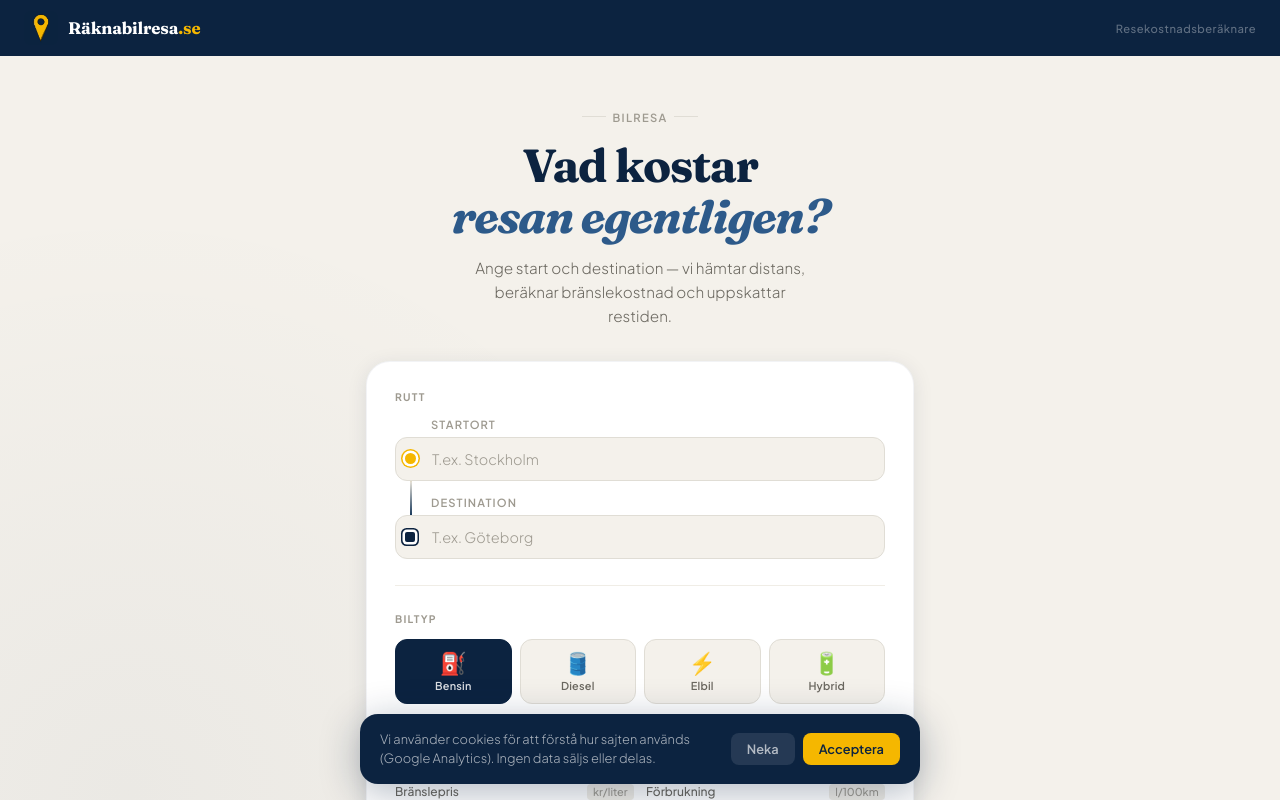
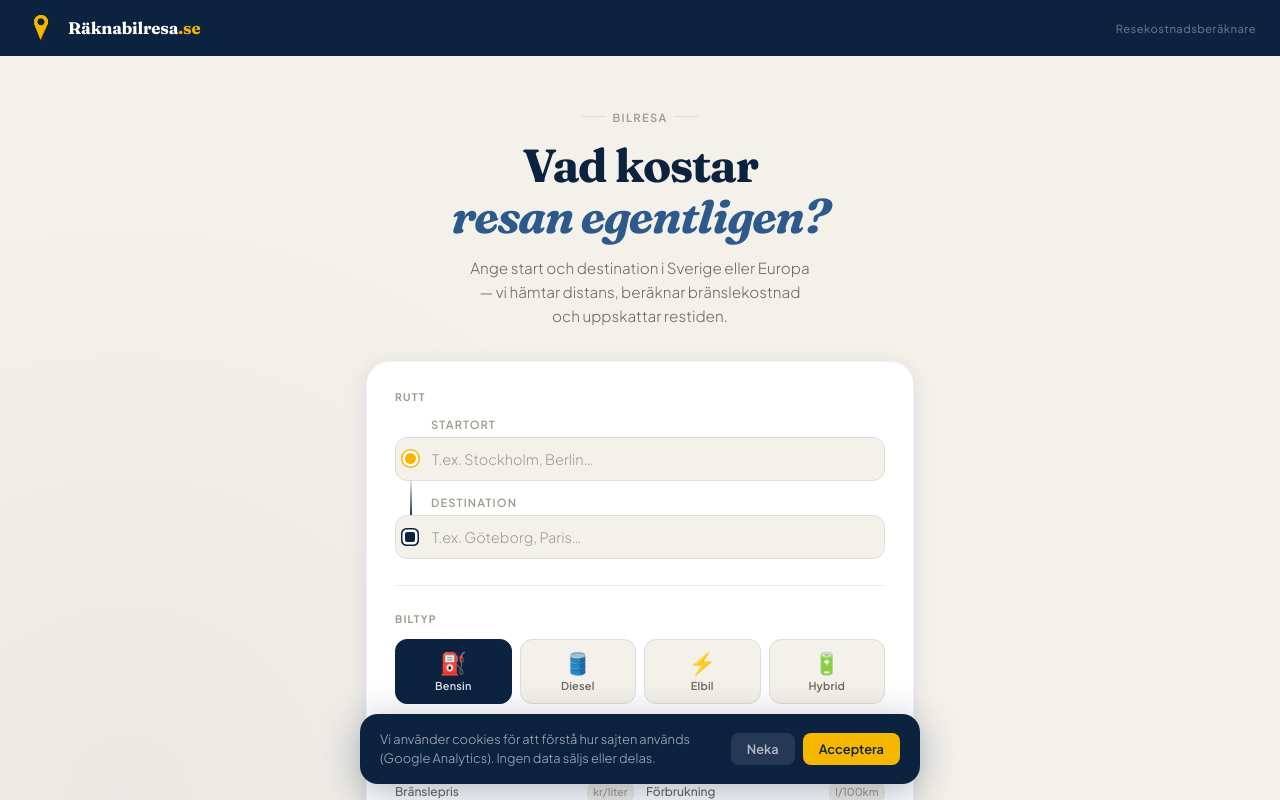
Before and after one commit to LuckyLBP/rakna-bilresan, a React (Vite) app: page / in a window 1280 px wide. Shown: the top 800 px of the page. Built offline with nearby package versions, Linux system fonts and the light colour scheme.

Commit message:
added europe to maps

```diff
--- a/src/App.jsx
+++ b/src/App.jsx
@@ -66,7 +66,7 @@ function fmtTime(sec) {
 }
 
 async function geocodeQuery(q) {
-  const url = `https://nominatim.openstreetmap.org/search?q=${encodeURIComponent(q)}&format=json&limit=1&countrycodes=se`
+  const url = `https://nominatim.openstreetmap.org/search?q=${encodeURIComponent(q)}&format=json&limit=1`
   const res = await fetch(url, { headers: { 'Accept-Language': 'sv', 'User-Agent': 'Räknabilresa.se/1.0' } })
   const data = await res.json()
   if (!data?.length) return null
@@ -95,7 +95,7 @@ function AutocompleteInput({ id, label, placeholder, value, onChange, onSelect,
     if (val.trim().length < 2) { setSuggestions([]); setOpen(false); return }
     timerRef.current = setTimeout(async () => {
       try {
-        const url = `https://nominatim.openstreetmap.org/search?q=${encodeURIComponent(val)}&format=json&limit=5&countrycodes=se&addressdetails=1`
+        const url = `https://nominatim.openstreetmap.org/search?q=${encodeURIComponent(val)}&format=json&limit=5&addressdetails=1`
         const res = await fetch(url, { headers: { 'Accept-Language': 'sv', 'User-Agent': 'Räknabilresa.se/1.0' } })
         const data = await res.json()
         setSuggestions(data ?? [])
@@ -547,7 +547,7 @@ export default function App() {
         <div className="hero">
           <div className="hero-eyebrow">Bilresa</div>
           <h1>Vad kostar<br /><em>resan egentligen?</em></h1>
-          <p>Ange start och destination — vi hämtar distans, beräknar bränslekostnad och uppskattar restiden.</p>
+          <p>Ange start och destination i Sverige eller Europa — vi hämtar distans, beräknar bränslekostnad och uppskattar restiden.</p>
         </div>
 
         {/* ── Form card ── */}
@@ -559,7 +559,7 @@ export default function App() {
             <AutocompleteInput
               id="inp-start"
               label="Startort"
-              placeholder="T.ex. Stockholm"
+              placeholder="T.ex. Stockholm, Berlin…"
               value={startVal}
               onChange={handleStartChange}
               onSelect={handleStartSelect}
@@ -569,7 +569,7 @@ export default function App() {
             <AutocompleteInput
               id="inp-end"
               label="Destination"
-              placeholder="T.ex. Göteborg"
+              placeholder="T.ex. Göteborg, Paris…"
               value={endVal}
               onChange={handleEndChange}
               onSelect={handleEndSelect}
```
